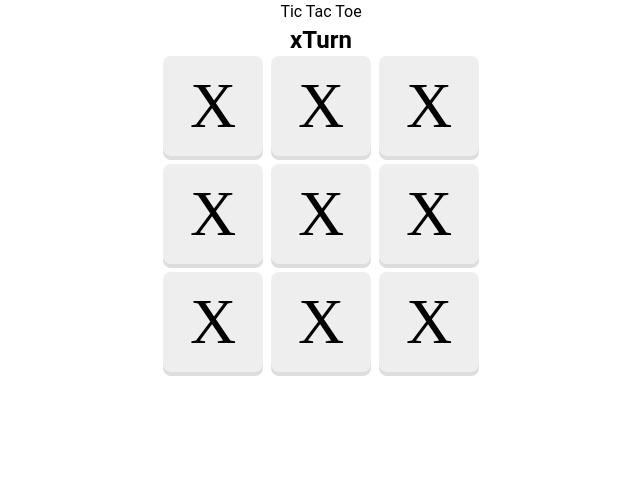
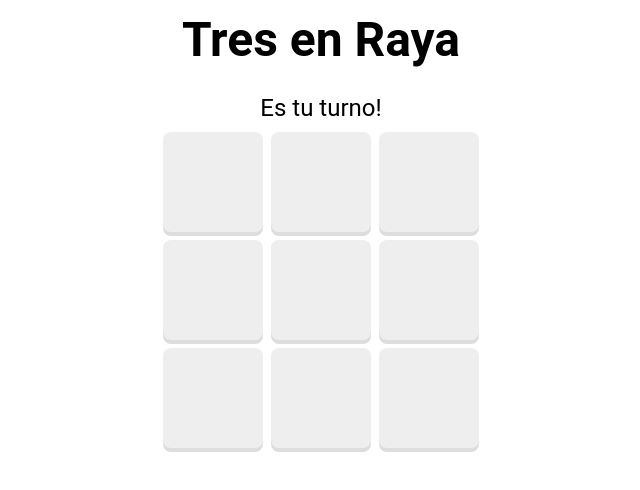
Before and after one commit to aldexdev/tic-tac-toe, a Next.js app: page / in a window 1280 px wide. Shown: the top 490 px of the page, without its empty margins (319-959 px from the left). Built offline with nearby package versions, Linux system fonts and the light colour scheme.

Commit message:
adding-Xs&Os-to-board

```diff
--- a/app/globals.css
+++ b/app/globals.css
@@ -34,6 +34,9 @@ a {
 
 h1 {
   text-align: center;
+  font-size: 48px;
+  font-family: Roboto, Courier, monospace;
+  padding: 2;
 }
 
 @layer utilities {
--- a/app/page.js
+++ b/app/page.js
@@ -1,10 +1,37 @@
+"use client";
+
+import { useState } from "react";
+
 export default function Home() {
+  const [userTurn, setUserTurn] = useState(true); // state of the user turn
+  const [boardState, setBoardState] = useState({
+    0: "",
+    1: "",
+    2: "",
+    3: "",
+    4: "",
+    5: "",
+    6: "",
+    7: "",
+    8: "",
+  }); // state of each cell
+
+  const updateBoard = (idx) => {
+    if (!boardState[idx]) {
+      let value = userTurn === true ? "X" : "O";
+      setBoardState({ ...boardState, [idx]: value });
+      setUserTurn(!userTurn);
+    }
+  };
+
   return (
     <div>
-      <h1>Tic Tac Toe</h1>
+      <div className="flex flex-col items-center mt-1 mb-4 font-bold">
+        <h1>Tres en Raya</h1>
+      </div>
       <div className="flex flex-col items-center">
-        <div className="text-center text-2xl font-semibold">
-          <p>xTurn</p>
+        <div className="text-center text-2xl mb-2">
+          <p>{userTurn === true ? "Es tu turno!" : "Turno de la IA"}</p>
         </div>
         <div className="grid grid-cols-[repeat(3,1fr)] gap-2">
           {[...Array(9)].map((v, idx) => {
@@ -12,8 +39,11 @@ export default function Home() {
               <div
                 key={idx}
                 className="bg-[#eee] shadow-[0px_4px_#ddd] text-center text-[64px] leading-[100px] font-[bold] w-[100px] h-[100px] cursor-pointer rounded-lg"
+                onClick={() => {
+                  updateBoard(idx);
+                }}
               >
-                X
+                {boardState[idx]}
               </div>
             );
           })}
```
